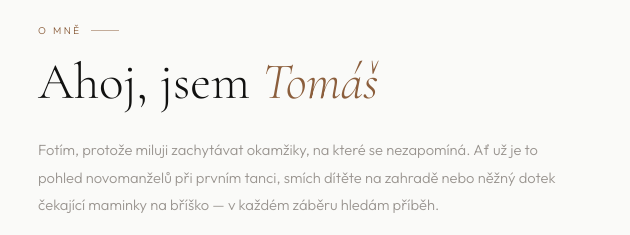
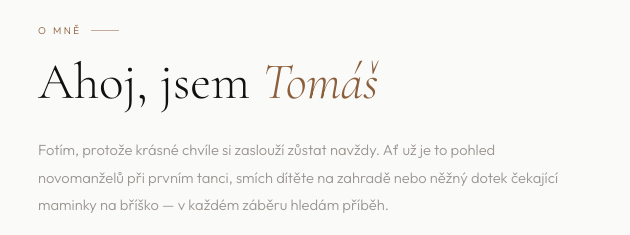
Before and after one commit to Moment-ly/TominoPhoto, a plain HTML site: page index.html in a window 1280 px wide. Shown: the part 1182-1417 px from the top of the page, 650-1280 px from the left. Drawn offline with nearby package versions, Linux system fonts and the light colour scheme.

Commit message:
Add files via upload

```diff
--- a/index.html
+++ b/index.html
@@ -876,7 +876,7 @@ footer {
     <div class="sr">
       <div class="about-tag">O mně</div>
       <h2>Ahoj, jsem <em>Tomáš</em></h2>
-      <p class="about-p">Fotím, protože miluji zachytávat okamžiky, na které se nezapomíná. Ať už je to pohled novomanželů při prvním tanci, smích dítěte na zahradě nebo něžný dotek čekající maminky na bříško — v každém záběru hledám příběh.</p>
+      <p class="about-p">Fotím, protože krásné chvíle si zaslouží zůstat navždy. Ať už je to pohled novomanželů při prvním tanci, smích dítěte na zahradě nebo něžný dotek čekající maminky na bříško — v každém záběru hledám příběh.</p>
       <p class="about-p">Věřím, že nejkrásnější fotografie vznikají přirozeně. Proto se snažím, aby se moji klienti cítili uvolněně a pohodlně. Výsledkem jsou snímky plné autenticity a emocí.</p>
       <p class="about-p">Zaměřuji se na svatební, rodinné a těhotenské focení v Praze a po celé ČR. Každá zakázka je pro mě jedinečná.</p>
       <a href="#kontakt" class="btn-ghost" style="display:inline-block;margin-top:1.5rem;">Pojďme se potkat</a>
```
